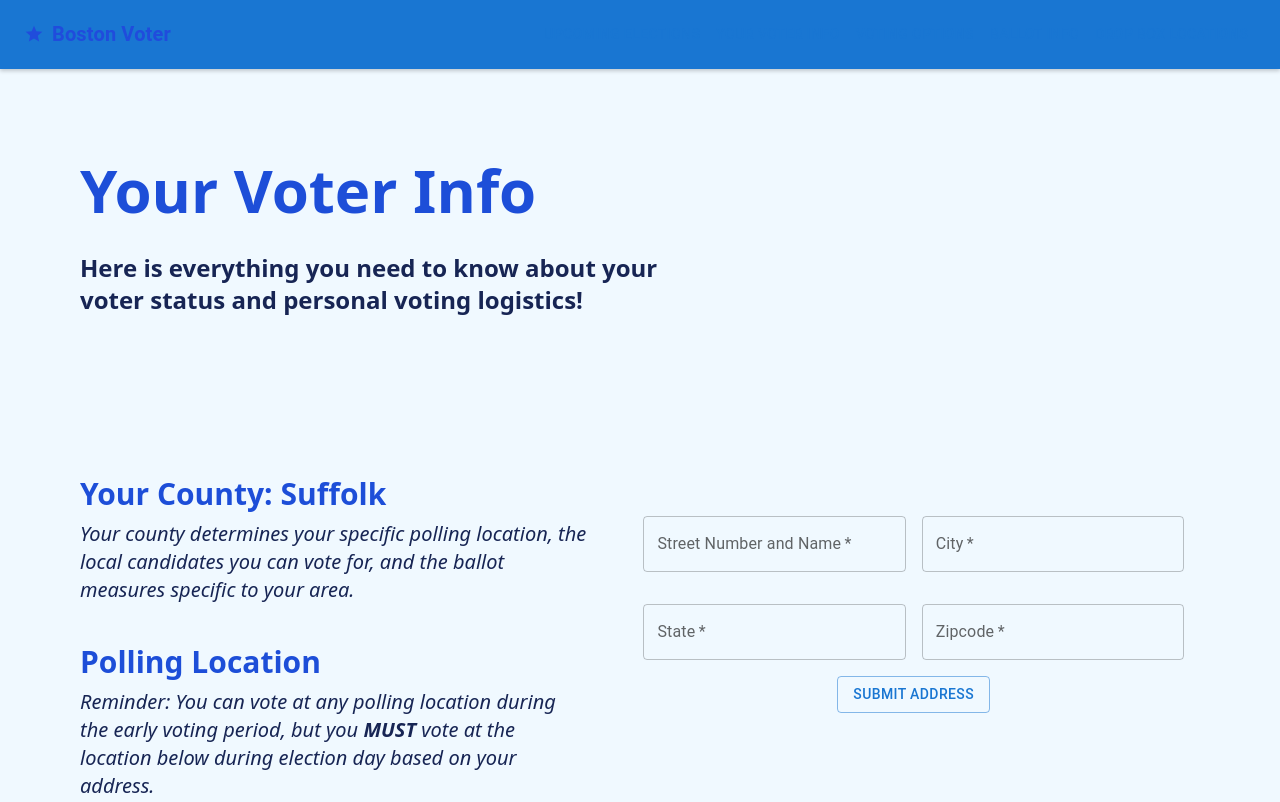
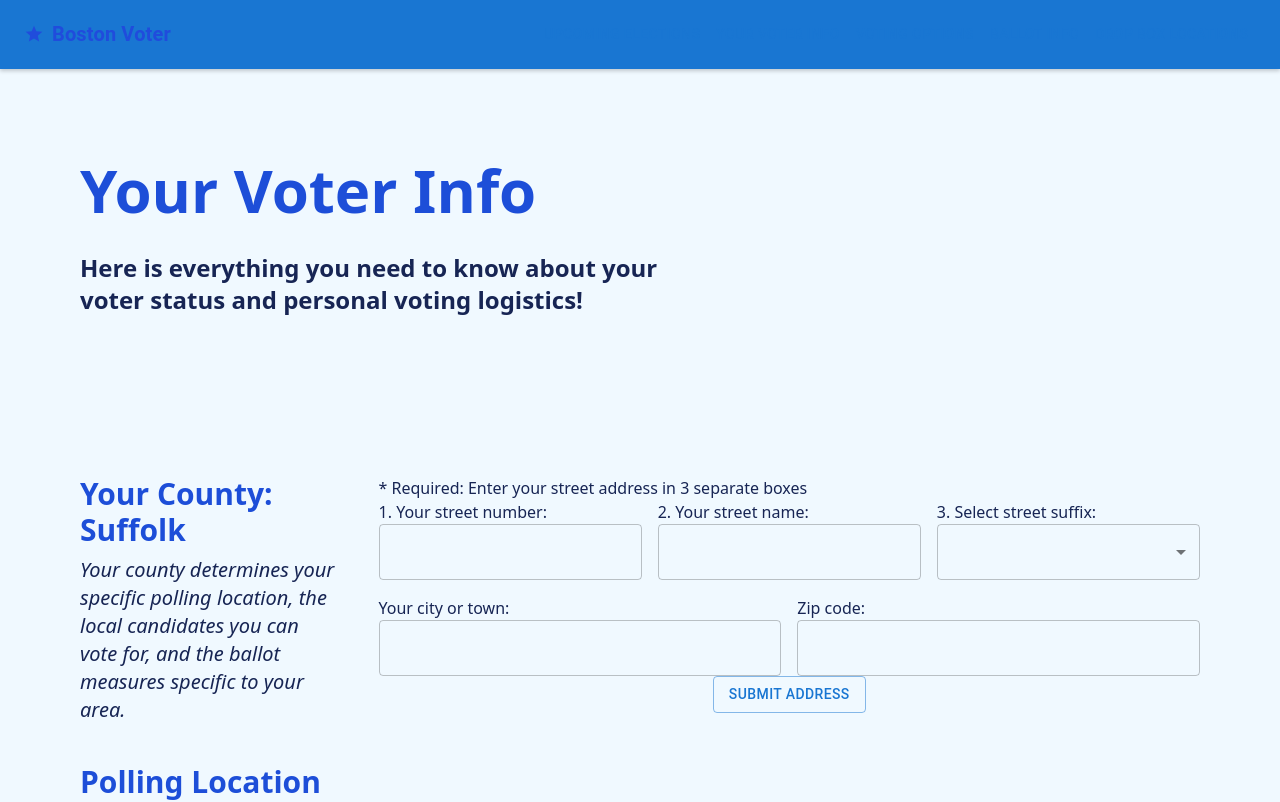
Before and after one commit to BU-Spark/pitne-voter-app, a Next.js app in the folder client/: page /voterInfo in a window 1280 px wide. Shown: the top 802 px of the page. Built offline with nearby package versions, Linux system fonts and the light colour scheme.

Commit message:
addressForm handleSubmit uses get_request.js file to send GET request to server

```diff
--- a/client/src/pages/voterInfo/addressForm.tsx
+++ b/client/src/pages/voterInfo/addressForm.tsx
@@ -1,159 +1,154 @@
-/* Form asking for user address and getting polling location from Google Civic
- * API. Note: API key is in .env file
-*/
-
 import React, { useState } from 'react';
 import axios from 'axios';
-import { Button, Grid, TextField, Typography } from '@mui/material';
-import { Streetview } from '@mui/icons-material';
-import { deployedExpressURL, localExpressURL } from '@/common';
+import { Button, Grid, TextField, Typography, Select, MenuItem } from '@mui/material';
+import { deployedExpressURL } from '@/common';
+
+const AddressForm: React.FC = () => {
+    const [streetNumber, setStreetNumber] = useState('');
+    const [streetName, setStreetName] = useState('');
+    const [streetSuffix, setStreetSuffix] = useState('');
+    const [city, setCity] = useState('');
+    const [zip, setZip] = useState('');
+    const [pollingLocation, setPollingLocation] = useState<string | null>(null);
+    const [htmlContent, setHtmlContent] = useState<string | null>(null); // <-- HTML state
+    const [error, setError] = useState<string | null>(null);
+
+    const streetSuffixOptions = [
+        'ARTERY', 'AVE', 'BLVD', 'CIR', 'CT', 'DR', 'FRWY', 'HWY',
+        'LN', 'PARK', 'PKWY', 'PIKE', 'PL', 'RD', 'ST', 'SQ', 'TER', 'TRL', 'WAY'
+    ];
+
+    const handleSubmit = async (event: React.FormEvent) => {
+        event.preventDefault();
+        setPollingLocation(null);
+        setHtmlContent(null); // Reset previous content
+        setError(null);
+
+        const address = `${streetNumber}, ${streetName}, ${streetSuffix}, ${zip || city}`;
+        console.log("address = ", address);
+        // setPollingLocation(address);
 
 
-// Set base URL for Axios
-const api = axios.create({
-    baseURL: deployedExpressURL, // Point this to server URL
-});
 
-
-const AddressForm: React.FC = () => {
-    // Functions and variables to set polling data
-    const [street, setStreet] = useState('');
-    const [city, setCity] = useState('');
-    const [state, setState] = useState('');
-    const [zip, setZip] = useState('');
-    const [pollingLocation, setPollingLocation] = useState<string | null>(null);
-    const [error, setError] = useState<string | null>(null);
-    const [pollingStreet, setPollingStreet] = useState<string | null>(null);
-    const [pollingCity, setPollingCity] = useState<string | null>(null);
-    const [pollingState, setPollingState] = useState<string | null>(null);
-    const [pollingZip, setPollingZip] = useState<string | null>(null);
-    const [pollingHours, setPollingHours] = useState<string | null>(null);
-
-    // Call API when address is submitted
-    const handleSubmit = async (event: React.FormEvent) => {
-
-        // Reset past data
-        event.preventDefault();
-        setPollingLocation(null);
-        setPollingStreet(null);
-        setPollingCity(null);
-        setPollingState(null);
-        setPollingZip(null);
-        setPollingHours(null);
-        setError(null);
-
-        // Set address
-        const address = `${street} ${city}, ${state} ${zip}`;
+        const data = new URLSearchParams({
+            "St_no_high": streetNumber,
+            "St_nm": streetName,
+            "StSuffix": streetSuffix,
+            "Ct_twn_cd": "35", // city code, adjust as needed
+            "Ct_twn_nm": city,
+            "Zip": zip,
+            "hidReset": "0"
+        });
 
         try {
-            const response = await api.get('/api/lookup', {
-                params: { address },
+            const response = await fetch('/api/get_request', {
+                method: 'GET',
             });
 
-            const data = response.data;
-
-            // Set polling location and hours or error if no polls
-            if (data.pollingLocations && data.pollingLocations.length > 0) {
-                setPollingLocation(data.pollingLocations[0].address.locationName);
-                setPollingStreet(data.pollingLocations[0].address.line1);
-                setPollingCity(data.pollingLocations[0].address.city);
-                setPollingState(data.pollingLocations[0].address.state);
-                setPollingZip(data.pollingLocations[0].address.zip);
-                setPollingHours(data.pollingLocations[0].pollingHours);
+            if (response.ok) {
+                const rawHtml = await response.text(); // Get raw HTML
+                setHtmlContent(rawHtml); // Store the HTML in the state
+                setPollingLocation(address); // Update polling location here after success
             } else {
-                setError('No polling location found for this address yet. Assigned polling locations are usually available 2-4 weeks before an election. Please check back later or re-enter the address to try again.');
+                console.error('Error with status:', response.status);
             }
         } catch (error) {
-            setError('No polling location found for this address yet. Assigned polling locations are usually available 2-4 weeks before an election. Please check back later or re-enter the address to try again.');
+            console.error('Error fetching data:', error);
         }
     };
 
-    // Address form and displayed polling location
     return (
-        <div className='flex flex-col justify-center items-center p-4 my-6 flex-wrap'>
+        <div>
+            <form onSubmit={handleSubmit} className="form-horizontal" id="MainForm" method="post">
 
-            {/* Address form */}
-            <form onSubmit={handleSubmit} style={{ width: '100%', maxWidth: 600 }}>
-                <Grid container spacing={2} >
-                    <Grid item xs={12} sm={6} >
+                {/* Address Fields */}
+                <div className="row Div">
+                    <h3>* Required: Enter your street address in 3 separate boxes</h3>
+                </div>
+
+                <Grid container spacing={2}>
+                    <Grid item xs={12} sm={4}>
+                        <label htmlFor="txtStreetNo">1. Your street number:</label>
                         <TextField
-                            label="Street Number and Name"
-                            variant="outlined"
+                            id="txtStreetNo"
+                            value={streetNumber}
+                            onChange={(e) => setStreetNumber(e.target.value)}
+                            inputProps={{ maxLength: 6 }}
                             fullWidth
-                            value={street}
-                            onChange={(e) => setStreet(e.target.value)}
                             required
-                            sx={{ mb: 2 }}
+                        />
+                    </Grid>
+                    <Grid item xs={12} sm={4}>
+                        <label htmlFor="txtStreetName">2. Your street name:</label>
+                        <TextField
+                            id="txtStreetName"
+                            value={streetName}
+                            onChange={(e) => setStreetName(e.target.value)}
+                            inputProps={{ maxLength: 25 }}
+                            fullWidth
+                            required
+                        />
+                    </Grid>
+                    <Grid item xs={12} sm={4}>
+                        <label htmlFor="ddlStreetSuffix">3. Select street suffix:</label>
+                        <Select
+                            id="ddlStreetSuffix"
+                            value={streetSuffix}
+                            onChange={(e) => setStreetSuffix(e.target.value as string)}
+                            fullWidth
+                        >
+                            {streetSuffixOptions.map((suffix) => (
+                                <MenuItem key={suffix} value={suffix}>
+                                    {suffix}
+                                </MenuItem>
+                            ))}
+                        </Select>
+                    </Grid>
+
+                    {/* City or Zip */}
+                    <Grid item xs={12} sm={6}>
+                        <label htmlFor="ddlCityTown">Your city or town:</label>
+                        <TextField
+                            id="ddlCityTown"
+                            value={city}
+                            onChange={(e) => setCity(e.target.value)}
+                            fullWidth
                         />
                     </Grid>
                     <Grid item xs={12} sm={6}>
+                        <label htmlFor="txtZip">Zip code:</label>
                         <TextField
-                            label="City"
-                            variant="outlined"
-                            fullWidth
-                            value={city}
-                            onChange={(e) => setCity(e.target.value)}
-                            required
-                            sx={{ mb: 2 }}
-                        />
-                    </Grid>
-                    <Grid item xs={12} sm={6}>
-                        <TextField
-                            label="State"
-                            variant="outlined"
-                            fullWidth
-                            value={state}
-                            onChange={(e) => setState(e.target.value)}
-                            required
-                            sx={{ mb: 2 }}
-                        />
-                    </Grid>
-                    <Grid item xs={12} sm={6}>
-                        <TextField
-                            label="Zipcode"
-                            variant="outlined"
-                            fullWidth
+                            id="txtZip"
                             value={zip}
                             onChange={(e) => setZip(e.target.value)}
-                            required
-                            sx={{ mb: 2 }}
+                            inputProps={{ maxLength: 5 }}
+                            fullWidth
                         />
                     </Grid>
                 </Grid>
+
+                {/* Submit and Reset */}
                 <div className="flex justify-center">
                     <Button type="submit" variant="outlined" className='p-3 mt-4 rounded-full bg-white text-blue-700 border-blue-800  hover:bg-blue-100'>
                         Submit Address
                     </Button>
                 </div>
+
+                {/* Polling Location or Error */}
+                {pollingLocation && <Typography variant="h6">Polling Location: {pollingLocation}</Typography>}
+                {error && <Typography variant="h6" color="error">{error}</Typography>}
             </form>
 
-            {/* Polling location if found, error if not */}
-            {(pollingLocation || error) && (
-                <div className='grid grid-cols-4 mt-8'>
-                    <div className='md:col-span-1 hidden md:block'>
-                    </div>
-                    <div className="space-y-4 lg:mx-10 md:mx-20 px-4 py-8 rounded-2xl shadow-2xl border border-gray-200 col-span-4 lg:col-span-2 bg-white">
-                        <div className="space-y-4 w-full px-4">
-                            <div className="w-full px-4 text-left text-xl">
-                                {pollingLocation && (
-                                    <div>
-                                        <p>{pollingLocation}</p>
-                                        <p>{pollingStreet}</p>
-                                        <p>{pollingCity}, {pollingState}</p>
-                                        <p>{pollingZip}</p>
-                                        <br /><p><strong>Polling Hours: {pollingHours}</strong></p>
-                                    </div>
-                                )}
-                                {error && (
-                                    <Typography variant="h6" color="error">{error}</Typography>
-                                )}
-                            </div>
-                        </div>
-                    </div>
-                    <div className='md:col-span-1 hidden md:block'>
-                    </div>
+            {/* Display raw HTML content */}
+            {htmlContent && (
+                <div className="mt-6">
+                    <Typography variant="h6">Polling Information:</Typography>
+                    <div dangerouslySetInnerHTML={{ __html: htmlContent }} />
                 </div>
             )}
+
+            {/* Display error message */}
+            {error && <Typography variant="h6" color="error">{error}</Typography>}
         </div>
     );
 };
```
Also changed, not shown: client/src/pages/api/get_request.js (added, +20 -0 lines).
